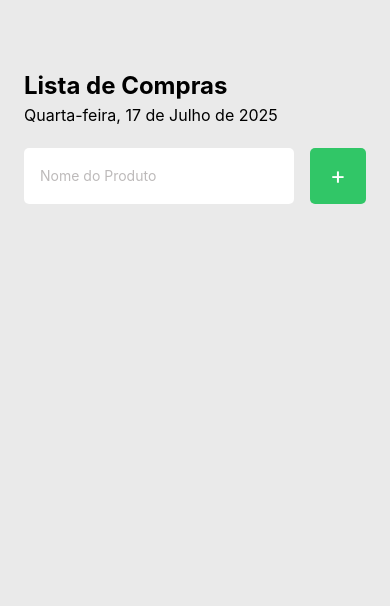
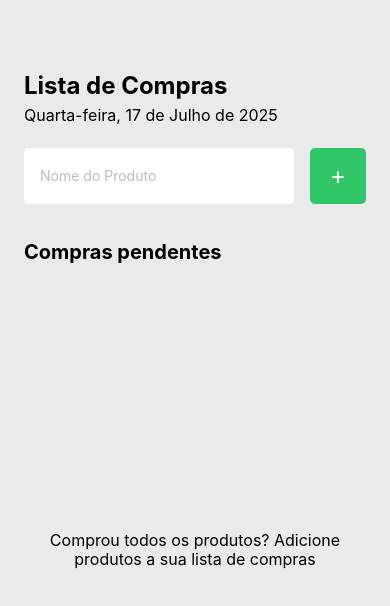
Before and after one commit to victor4232/mobile1---fundamento, a React Native app: screen / in a window 390 px wide. Shown: the top 606 px of the page. Built offline with nearby package versions, Linux system fonts and the light colour scheme.

Commit message:
First step

```diff
--- a/src/screens/Home.tsx
+++ b/src/screens/Home.tsx
@@ -15,11 +15,18 @@ export function Home() {
                 />
 
                 <TouchableOpacity style={style.button}>
-                    <Text style={style.textButton}>
-                        +
-                    </Text>
+
+                    <Text style={style.textButton}> + </Text>
+
                 </TouchableOpacity>
             </View>
+
+            <Text style={style.listTitle}>Compras pendentes</Text>
+
+            <View style={style.list}>
+                <Text style={style.listEmptyText}>Comprou todos os produtos? Adicione produtos a sua lista de compras</Text>
+            </View>
+
         </View>
     )
 }
@@ -64,6 +71,8 @@ const style = StyleSheet.create({
         width: "100%",
         flexDirection: "row",
         marginTop: 18,
+
+        marginBottom: 36,
     },
     button: {
         width: 56,
@@ -77,6 +86,26 @@ const style = StyleSheet.create({
     textButton: {
         color: "#fff",
         fontSize: 24,
-    }
+    },
+    listTitle:{
+        fontSize :20,
+        fontWeight : "bold",
+        lineHeight: 24,
+        marginBottom: 16,
+
+    },
+    listEmptyText:{
+        fontSize: 16,
+        fontWeight: "normal",
+        lineHeight: 19.2,
+        flexWrap: "wrap",
+        textAlign: "center",
+    },
+   list:{
+        // backgroundColor : "red",
+        flex: 1,
+        // height:500,
+        justifyContent: "center",
+   }
 
 })
```
